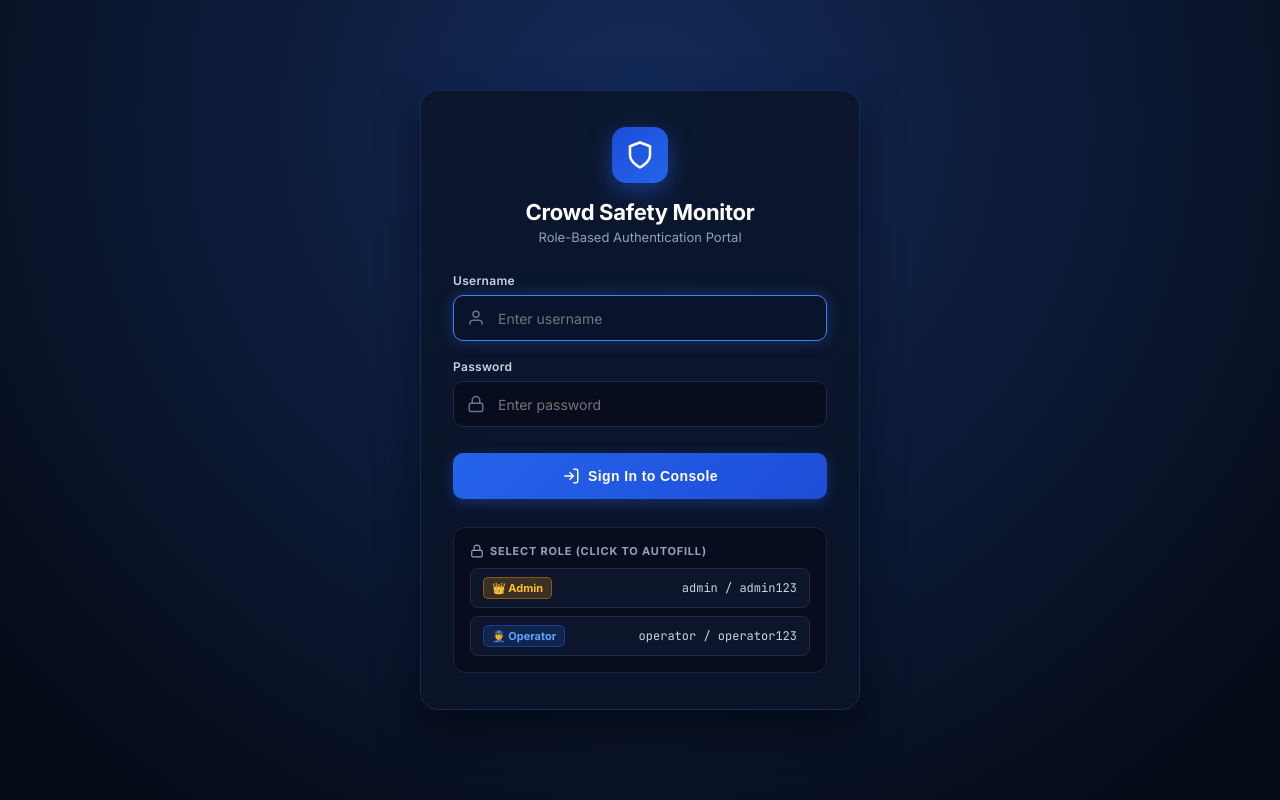
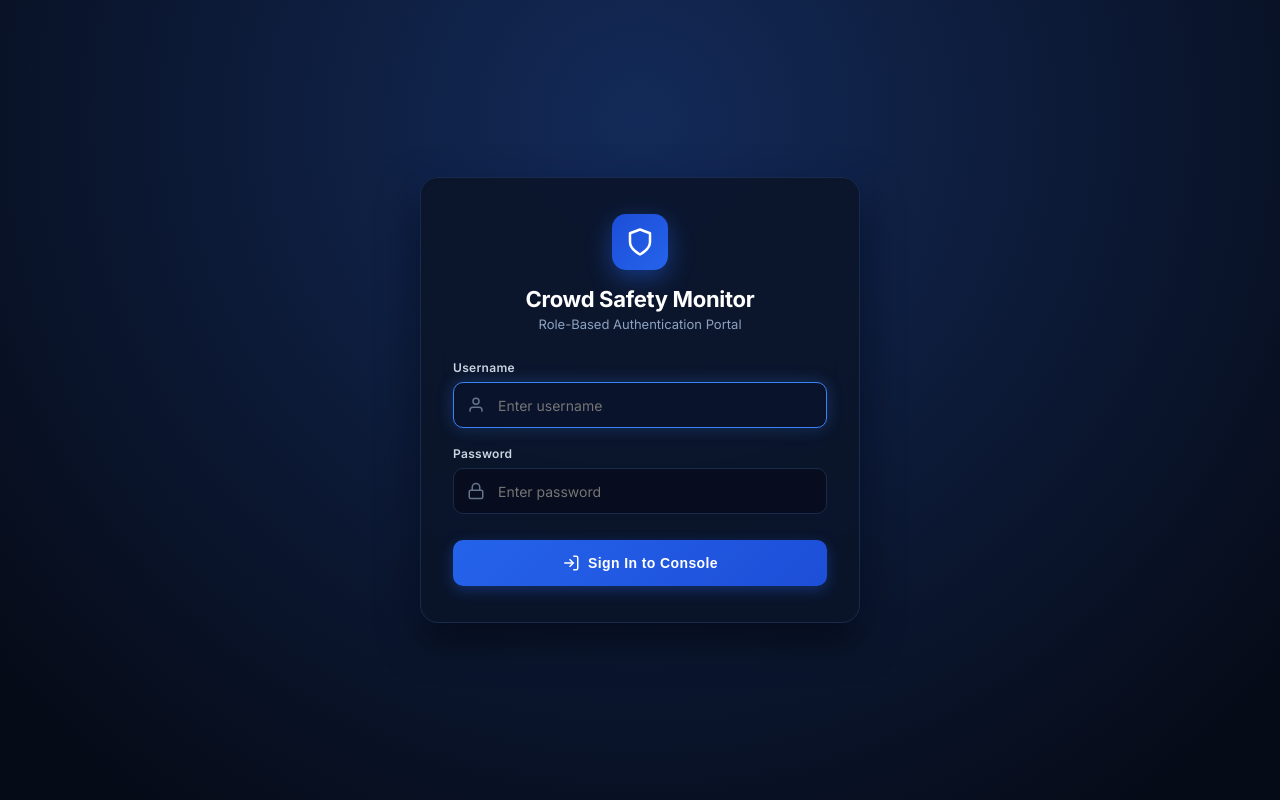
Before and after one commit to Chaitu1710/Crowd_Monitoring_System, a Flask app: page /login in a window 1280 px wide. Run offline with Flask 3, Linux system fonts and the light colour scheme.

Commit message:
Update camera configs, enable template auto-reload, and remove autofill hints from login

```diff
--- a/app.py
+++ b/app.py
@@ -36,6 +36,7 @@ def create_app():
     """Application factory initializing Flask app and registering blueprints."""
     app_instance = Flask(__name__, template_folder="templates", static_folder="static")
     app_instance.secret_key = SECRET_KEY
+    app_instance.config["TEMPLATES_AUTO_RELOAD"] = True
 
     # Register modular blueprints
     app_instance.register_blueprint(auth_bp)
--- a/templates/login.html
+++ b/templates/login.html
@@ -69,35 +69,8 @@
                 </button>
             </form>
 
-            <!-- Quick Autofill Helper -->
-            <div class="credentials-hint-box">
-                <span class="hint-title">
-                    <svg width="14" height="14" viewBox="0 0 24 24" fill="none" stroke="currentColor" stroke-width="2">
-                        <rect x="3" y="11" width="18" height="11" rx="2" ry="2"/>
-                        <path d="M7 11V7a5 5 0 0 1 10 0v4"/>
-                    </svg>
-                    Select Role (Click to Autofill)
-                </span>
-                <div class="hint-cards-grid">
-                    <div class="hint-item" onclick="fillCredentials('admin', 'admin123')">
-                        <span class="hint-badge badge-admin">👑 Admin</span>
-                        <span class="hint-cred">admin / admin123</span>
-                    </div>
-                    <div class="hint-item" onclick="fillCredentials('operator', 'operator123')">
-                        <span class="hint-badge badge-operator">👮 Operator</span>
-                        <span class="hint-cred">operator / operator123</span>
-                    </div>
-                </div>
-            </div>
         </div>
     </div>
-
-    <script>
-        function fillCredentials(u, p) {
-            document.getElementById('username').value = u;
-            document.getElementById('password').value = p;
-        }
-    </script>
 </body>
 
 </html>
```
Also changed, not shown: config.py (+12 -5 lines).
